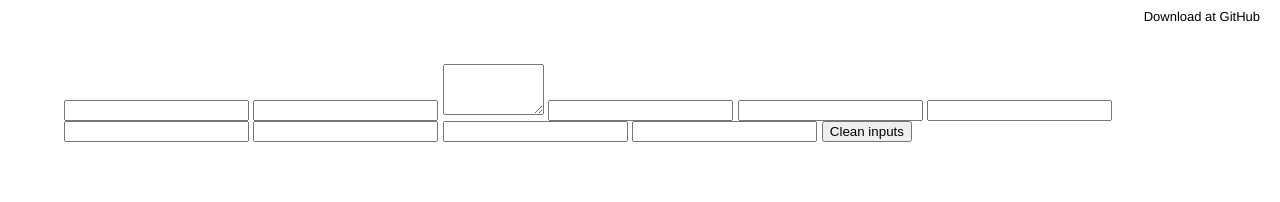
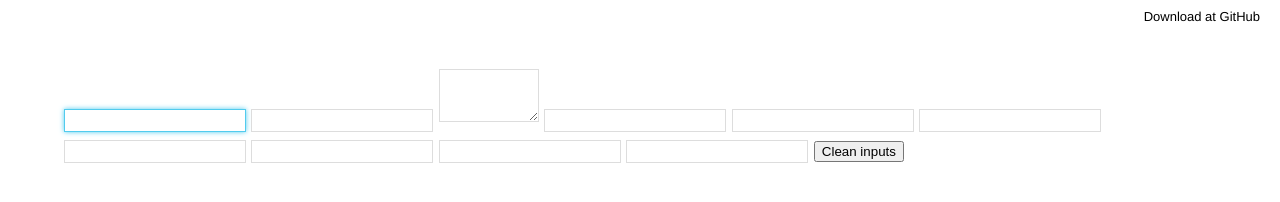
Before and after one commit to djhvscf/autoTab, a website: page index.html in a window 1280 px wide. Drawn offline with nearby package versions, Linux system fonts and the light colour scheme.

Commit message:
Release v1.4.0

```diff
--- a/autoTab.jquery.json
+++ b/autoTab.jquery.json
@@ -1,8 +1,8 @@
 {
     "name": "autoTab",
-    "version": "1.3.3",
+    "version": "1.4.0",
     "title": "autoTab",
-    "description": "A jQuery Plugin that allows font responsive",
+    "description": "A jQuery plugin that allows the auto tab between inputs and text areas. It is beautiful and lightweight plugin",
     "author": {
         "name": "Dennis Heránadez Vargas",
         "email": "djhv92@hotmail.com",
--- a/bower.json
+++ b/bower.json
@@ -1,6 +1,6 @@
 {
   "name": "autoTab",
-  "version": "1.3.3",
+  "version": "1.4.0",
   "homepage": "https://github.com/djhvscf/autoTab",
   "authors": [
     "djhvscf <djhv92@hotmail.com>"
--- a/index.html
+++ b/index.html
@@ -48,12 +48,12 @@
 		<textarea name="txtDescription" cols=10 rows=3 data-tab="2" data-length="2"></textarea>
 		<input name="firstCombination" id="secondCombination" type="text" data-tab="3" data-length="1">
 		<input name="firstCombination" id="thirdCombination" type="text" data-tab="4" data-length="6">
-		<input name="firstCombination" id="firstCombination" type="text" data-tab="9" data-length="7">
+		<input name="firstCombination" id="firstCombination" type="text" data-tab="8" data-length="7">
 		<input name="firstCombination" id="secondCombination" type="text" data-tab="6" data-length="5">
 		<input name="firstCombination" id="thirdCombination" type="text" data-tab="7" data-length="0">
-		<input name="firstCombination" id="firstCombination" type="text" data-tab="3" data-length="0">
+		<input name="firstCombination" id="firstCombination" type="text" data-tab="9" data-length="0">
 		<input name="firstCombination" id="secondCombination" type="text" data-tab="5" data-length="9">
-		<button type="button" class="btn btn-danger" data-tab="10">Clean inputs</button>
+		<button type="button" class="btn btn-danger">Clean inputs</button>
         <a class="git" href="https://github.com/djhvscf/autoTab">Download at GitHub</a>
 		<script src="https://code.jquery.com/jquery.min.js"></script>
         <script src="src/autoTab.js"></script>
--- a/src/autoTab.js
+++ b/src/autoTab.js
@@ -1,6 +1,6 @@
  /**
  * autoTab.js
- * @version: v1.3.3
+ * @version: v1.4.0
  * @author: Dennis Hernández
  * @webSite: http://djhvscf.github.io/Blog
  *
@@ -34,13 +34,15 @@
 
 ;(function($) {
 	$.autoTab = function(options) {
-		var defaults = {autoFocus: false},
+		var defaults = {autoFocus: false, addStyle: true},
 		options = $.extend(defaults, options),
 		dataLength = 'data-length',
 		dataTab = 'data-tab',
 		elements = $.makeArray($('[' + dataTab + ']').not('body')),
-        notAllowKeys = [9, 16, 37, 38, 39, 40],
+		notAllowKeys = [9, 16, 37, 38, 39, 40],
 		allowElements = 'input, textarea',
+		focusStyle = document.createElement('style'),
+		inputStyle = document.createElement('style')
 		selectRange = function (el) {
 			var nextElement = el,
 				start = 0,
@@ -103,13 +105,30 @@
 		error = function(message) {
 			$.error(message);
 		},
+		initStyle = function() {
+			inputStyle.type = 'text/css';
+			inputStyle.innerHTML = 'input[type=text], textarea ' +
+								'{transition: all 0.30s ease-in-out;' +
+								'outline: none;' +
+								'padding: 3px 0px 3px 3px;' +
+								'margin: 5px 1px 3px 0px;' +
+								'border: 1px solid #DDDDDD;';
+			focusStyle.type = 'text/css';
+			focusStyle.innerHTML = 'input[type=text]:focus, textarea:focus ' +
+								'{box-shadow: 0 0 5px rgba(81, 203, 238, 1);' +
+								'padding: 3px 0px 3px 3px;' +
+								'margin: 5px 1px 3px 0px;' +
+								'border: 1px solid rgba(81, 203, 238, 1); }';
+			$('html > head').append(inputStyle);
+			$('html > head').append(focusStyle);
+		},
 		isValidElement = function(el) {
 			if(!el.is(allowElements)) {
 				error('The element has to be input or textarea');
 			}else if(!isNumeric(el.attr(dataTab))) {
-				error('The element has an invalid property. The data-tab is not valid. Element Id = ' + el.get(0).id);
+				error('Error. The element has an invalid property. The data-tab is not valid. Element Id = ' + el.get(0).id);
 			}else if(!isNumeric(el.attr(dataLength))) {
-				error('The element has an invalid property. The data-length is not valid. Element Id = ' + el.get(0).id);
+				error('Error. The element has an invalid property. The data-length is not valid. Element Id = ' + el.get(0).id);
 			}
 		},
 		init = function() {
@@ -123,6 +142,10 @@
 			if(options.autoFocus) {
 				searchElement(0).focus();
 			}
+
+			if(options.addStyle) {
+				initStyle();
+			}
 		};
 
 		init();
```
Also changed, not shown: CHANGELOG.md, README.md, dist/autoTab.min.js.
